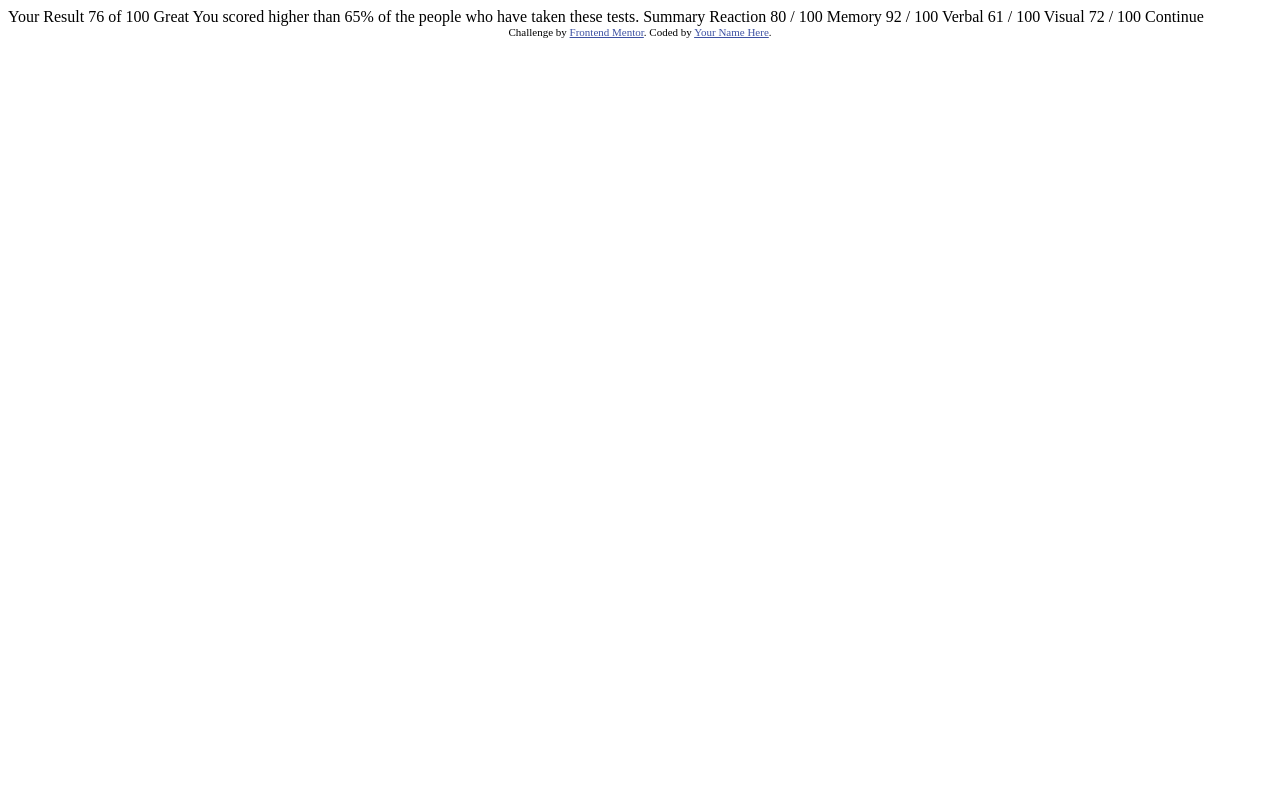
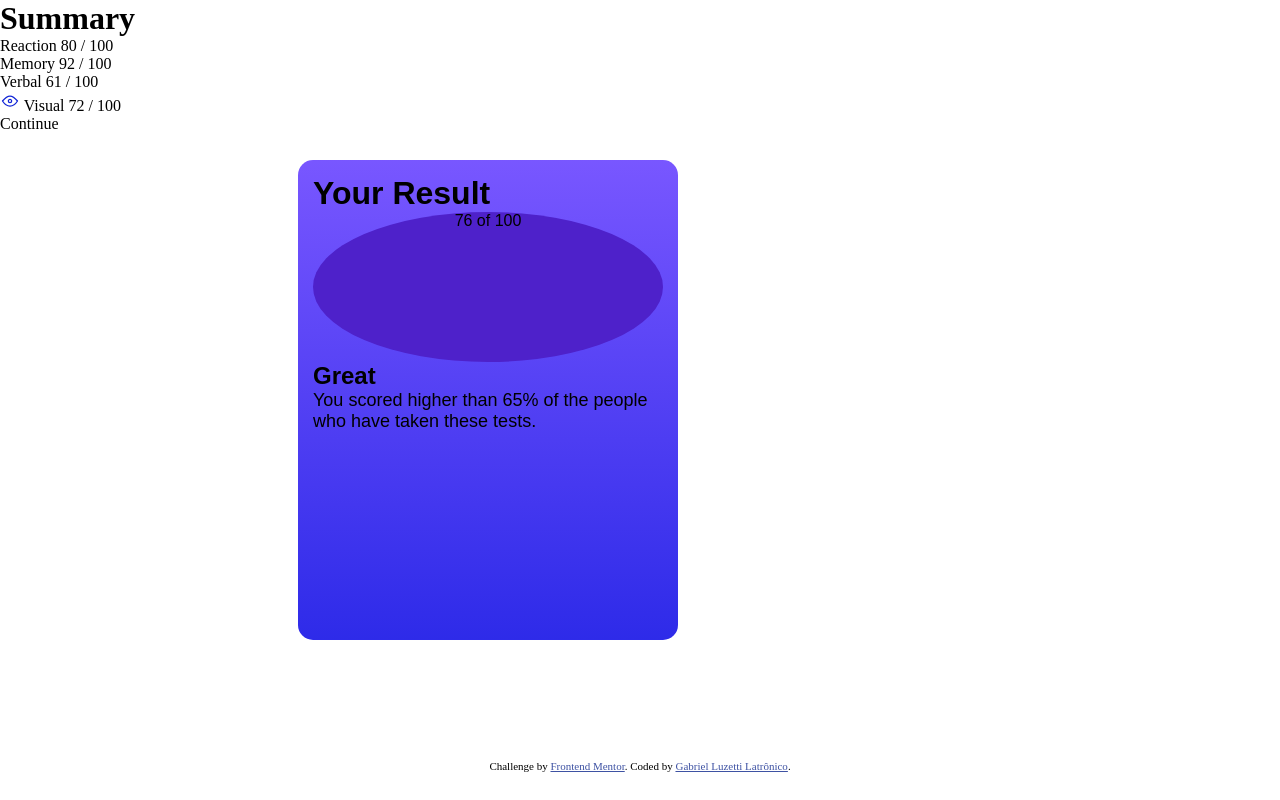
Before and after one commit to gabrielluzetti/Projeto-Summary, a plain HTML site: page index.html in a window 1280 px wide. Drawn offline with Linux system fonts and the light colour scheme.

Commit message:
projeto iniciado

```diff
--- a/index.html
+++ b/index.html
@@ -1,47 +1,51 @@
 <!DOCTYPE html>
-<html lang="en">
+<html lang="pt-br">
 <head>
   <meta charset="UTF-8">
-  <meta name="viewport" content="width=device-width, initial-scale=1.0"> <!-- displays site properly based on user's device -->
-
+  <meta name="viewport" content="width=device-width, initial-scale=1.0">
   <link rel="icon" type="image/png" sizes="32x32" href="./assets/images/favicon-32x32.png">
-
+  <link rel="stylesheet" href="style.css">
   <title>Frontend Mentor | Results summary component</title>
-
-  <!-- Feel free to remove these styles or customise in your own stylesheet 👍 -->
-  <style>
-    .attribution { font-size: 11px; text-align: center; }
-    .attribution a { color: hsl(228, 45%, 44%); }
-  </style>
 </head>
 <body>
 
-  Your Result
+  <div id="result">
+    <h1>Your Result</h1>
+    <div id="circle">
       76
       of 100
+    </div>
+    <h2>Great</h2>
+    <p>You scored higher than 65% of the people who have taken these tests.</p>
+  </div>
 
-  Great
-  You scored higher than 65% of the people who have taken these tests.
+  <h1>Summary</h1>
 
-  Summary
-
+  <div id="reaction">
     Reaction
     80 / 100
+  </div>
 
+  <div id="memory">
     Memory
     92 / 100
+  </div>
 
+  <div id="verbal">
     Verbal
     61 / 100
+  </div>
 
-  Visual
+  <div id="visual">
+    <img src="assets/images/icon-visual.svg" alt="icon-visual"> Visual
     72 / 100
+  </div>
 
   Continue
 
   <div class="attribution">
     Challenge by <a href="https://www.frontendmentor.io?ref=challenge" target="_blank">Frontend Mentor</a>.
-    Coded by <a href="#">Your Name Here</a>.
+    Coded by <a href="https://github.com/gabrielluzetti" target="_blank">Gabriel Luzetti Latrônico</a>.
   </div>
 </body>
 </html>
--- /dev/null
+++ b/style.css
@@ -0,0 +1,67 @@
+@charset "UTF-8";
+
+* {
+    padding: 0px;
+    margin: 0px;
+}
+
+:root {
+    --reaction: hsl(0, 100%, 67%);
+    --memory: hsl(39, 100%, 56%);
+    --verbal: hsl(166, 100%, 37%);
+    --visual: hsl(234, 85%, 45%);
+    --cor1: hsl(252, 100%, 67%);
+    --cor2: hsl(241, 81%, 54%);
+
+    --cor3: hsla(256, 72%, 46%, 1);
+    --cor4: hsla(241, 72%, 46%, 0);
+}
+
+div#result {
+    background-image: linear-gradient(to bottom, var(--cor1), var(--cor2));
+    font-family: Arial, Helvetica, sans-serif;
+    width: 350px;
+    height: 450px;
+    border-radius: 15px;
+    padding: 15px;
+
+    position: absolute;
+    top: 50%;
+    left: 50%;
+    transform: translate(-90%, -50%);
+}
+
+div#circle {
+    background-color: var(--cor3);
+    border-radius: 100%;
+    text-align: center;
+
+    height: 150px;
+}
+p {
+    font-size: 18px;
+}
+
+
+
+
+
+
+
+
+
+
+
+
+
+
+.attribution {
+    font-size: 11px;
+    text-align: center;
+
+    position: absolute;
+    top: 50%;
+    left: 50%;
+    transform: translate(-50%, 3000%);
+}
+    .attribution a { color: hsl(228, 45%, 44%); }
```
Lines whose indentation alone changed are shown as unchanged.
